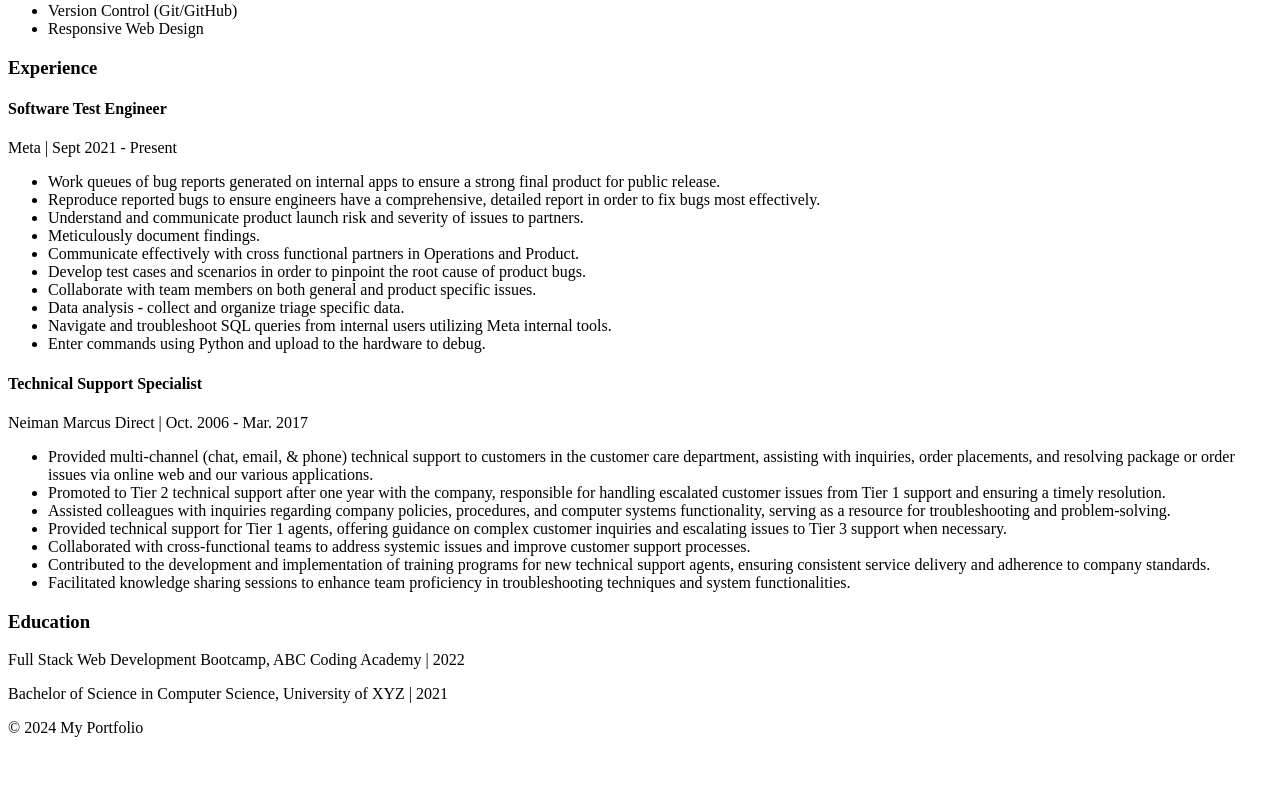
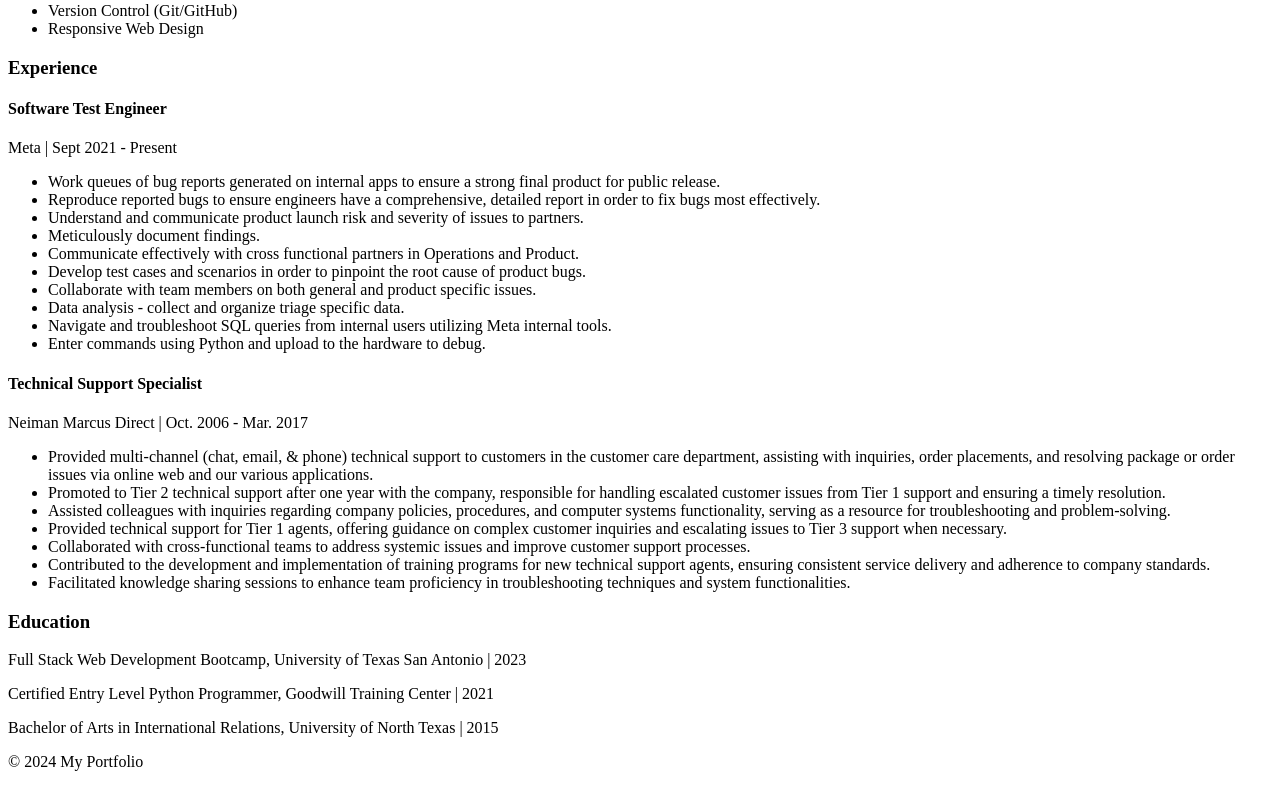
Before and after one commit to Gera1313/react-portfolio-2, a React (Vite) app: page /resume in a window 1280 px wide. Shown: the part 438-1225 px from the top of the page. Before the commit the page ends 1191 px from the top, so only its background shows below. Built offline with nearby package versions, Linux system fonts and the light colour scheme.

Commit message:
added education

```diff
--- a/src/components/resume.jsx
+++ b/src/components/resume.jsx
@@ -92,8 +92,9 @@
       {/* Education Section */}
       <div className="education-section">
         <h3>Education</h3>
-        <p>Full Stack Web Development Bootcamp, ABC Coding Academy | 2022</p>
-        <p>Bachelor of Science in Computer Science, University of XYZ | 2021</p>
+        <p>Full Stack Web Development Bootcamp, University of Texas San Antonio | 2023</p>
+        <p>Certified Entry Level Python Programmer, Goodwill Training Center | 2021</p>
+        <p>Bachelor of Arts in International Relations, University of North Texas | 2015</p>
       </div>
     </section>
   );
```
